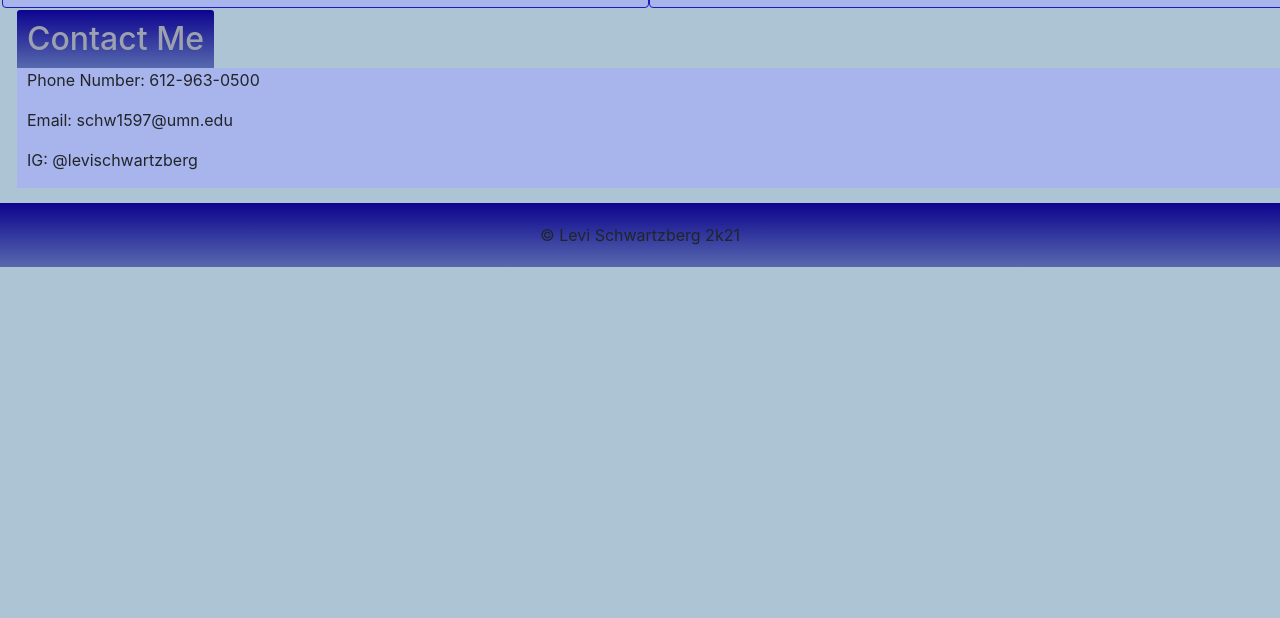
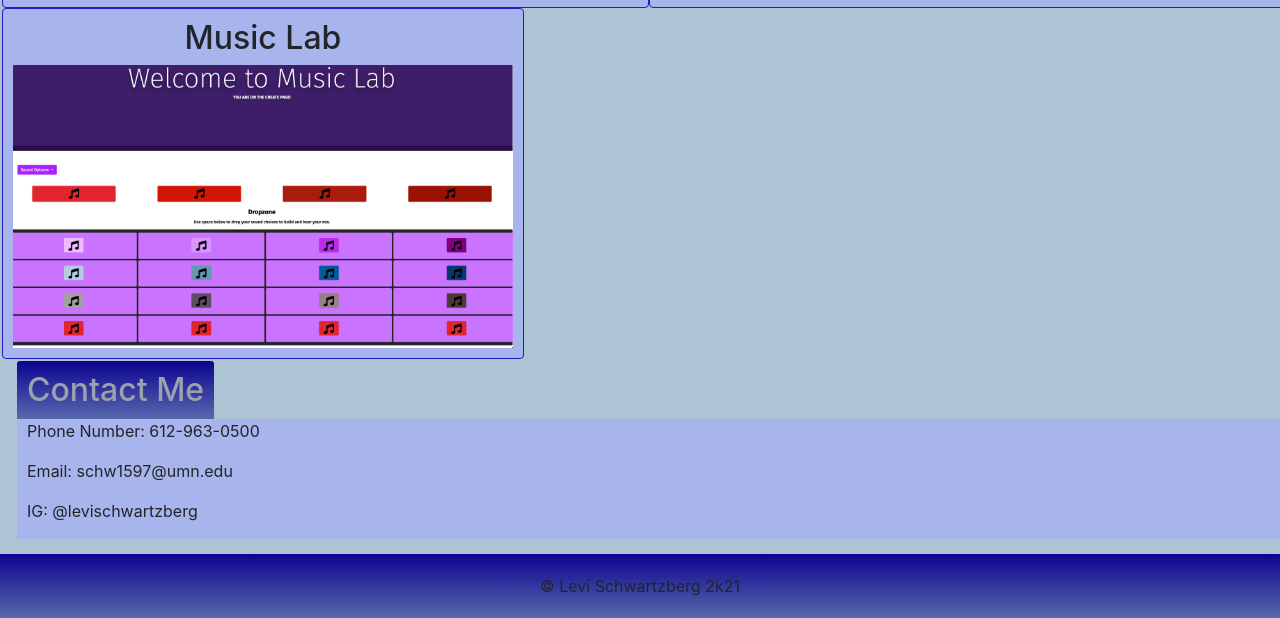
Before and after one commit to Levischwartzberg/Portfolio, a plain HTML site: page index.html in a window 1280 px wide. Shown: the part 1622-2240 px from the top of the page. Before the commit the page ends 1889 px from the top, so only its background shows below. Drawn offline with nearby package versions, Linux system fonts and the light colour scheme.

Commit message:
updated with most recent group project

```diff
--- a/index.html
+++ b/index.html
@@ -85,6 +85,14 @@
                     </a>
                 </div>
             </div>
+            <div class="row">
+                <div class="card col-12">
+                    <h2>Music Lab</h2>
+                    <a href="https://sleepy-cliffs-53716.herokuapp.com">
+                        <img src="assets/images/MusicLab.jpg" alt="Music Lab Create Page with Fillable Measures">
+                    </a>
+                </div>
+            </div>
         </section>
 
         <h2 class="section_head"> Contact Me</h2>
```
Also changed, not shown: assets/images/MusicLab.jpg (added).
